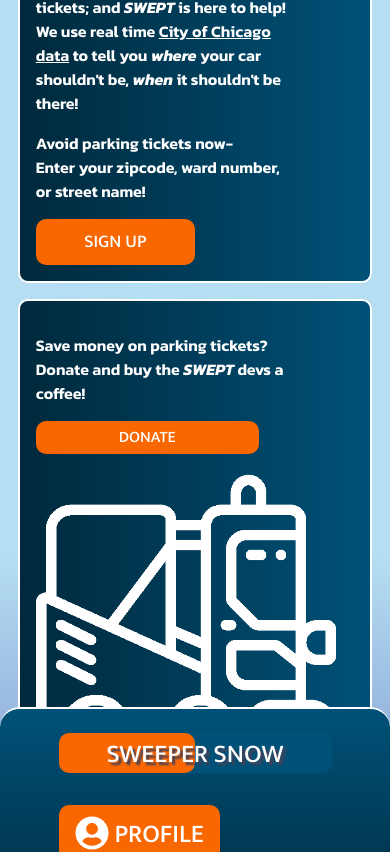
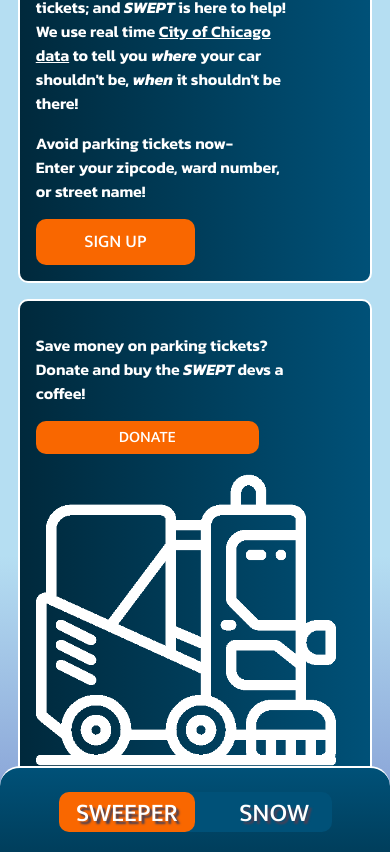
Before and after one commit to elliottdombrowski/SWEPT-02, a React (Create React App) app in the folder client/: page / in a window 390 px wide. Shown: the part 741-1593 px from the top of the page. Built offline with nearby package versions, Linux system fonts and the light colour scheme.

Commit message:
fine tuned mobile navbar queries

```diff
--- a/client/src/components/Navbar/Navbar.js
+++ b/client/src/components/Navbar/Navbar.js
@@ -92,7 +92,7 @@ const Navbar = () => {
           )}
 
           {Auth.loggedIn() ? (
-            <div className='login-btn'>
+            <div className='login-btn mobile-login'>
               <Link
                 to='/'
                 className='nav-links'
--- a/client/src/components/Navbar/query.css
+++ b/client/src/components/Navbar/query.css
@@ -58,7 +58,7 @@
 
   .profile-icon,
   .login-btn {
-    padding: 0.5rem 1rem;
+    padding: 0.5rem 3rem;
   }
 
   .nav-right.active {
@@ -130,3 +130,83 @@
     padding-bottom: 4rem;
   }
 }
+
+@media all and (max-width: 630px) {
+  .profile-icon,
+  .login-btn {
+    padding: 0.5rem 2rem;
+  }
+
+  .slider-one {
+    margin-left: 3.5rem;
+  }
+}
+
+@media all and (max-width: 570px) {
+  .slider-one {
+    margin-left: 3rem;
+  }
+}
+
+@media all and (max-width: 540px) {
+  .profile-icon,
+  .login-btn {
+    padding: 0.5rem 1.5rem;
+  }
+}
+
+@media all and (max-width: 510px) {
+  .slider-one {
+    margin-left: 2.5rem;
+  }
+}
+
+@media all and (max-width: 475px) {
+  .profile-icon,
+  .login-btn {
+    padding: 0.5rem 1rem;
+  }
+}
+
+@media all and (max-width: 450px) {
+  .slider-one {
+    margin-left: 1.8rem;
+  }
+
+  .slider-two {
+    margin-right: 2.1rem;
+  }
+}
+
+@media all and (max-width: 430px) {
+  .slider-one {
+    margin-left: 1.5rem;
+  }
+
+  .profile-icon,
+  .login-btn {
+    padding: 0.5rem 0.6rem;
+  }
+}
+
+@media all and (max-width: 400px) {
+  .slider-one {
+    margin-left: 1.1rem;
+  }
+
+  .slider-two {
+    margin-right: 1.4rem;
+  }
+
+  .profile-icon,
+  .login-btn {
+    padding: 0.5rem 0.4rem;
+  }
+}
+
+@media all and (max-width: 370px) {
+  .profile-icon,
+  .login-btn {
+    padding: 0.5rem 0.2rem;
+  }
+}
--- a/client/src/components/SignUpButton/SignUpButton.js
+++ b/client/src/components/SignUpButton/SignUpButton.js
@@ -3,7 +3,7 @@ import { Link } from 'react-router-dom';
 
 const SignUpButton = () => {
   return (
-    <div className='login-btn'>
+    <div className='login-btn mobile-login'>
       <Link to='/login' className='nav-links'>
         SIGN UP
       </Link>
```
